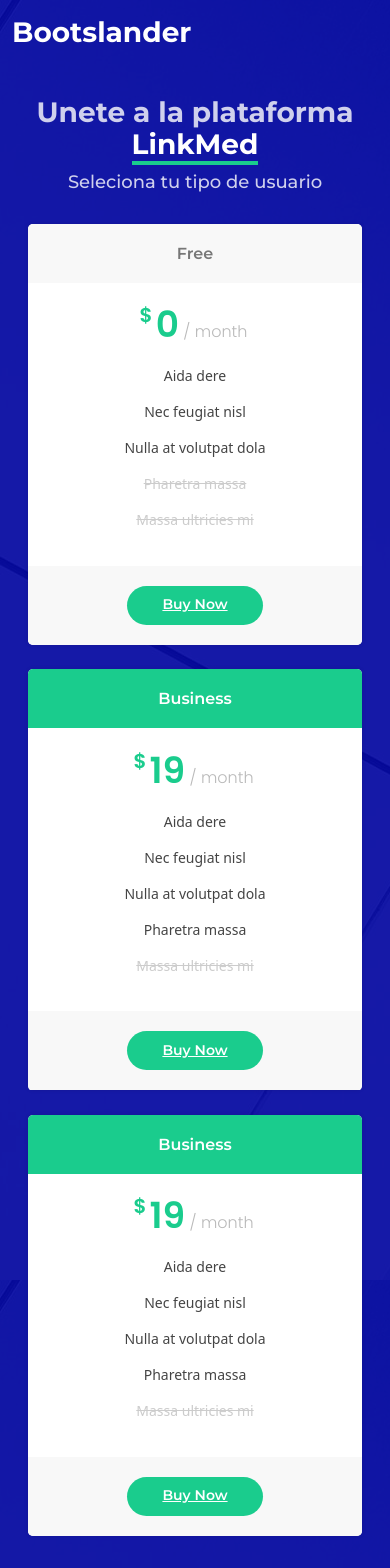
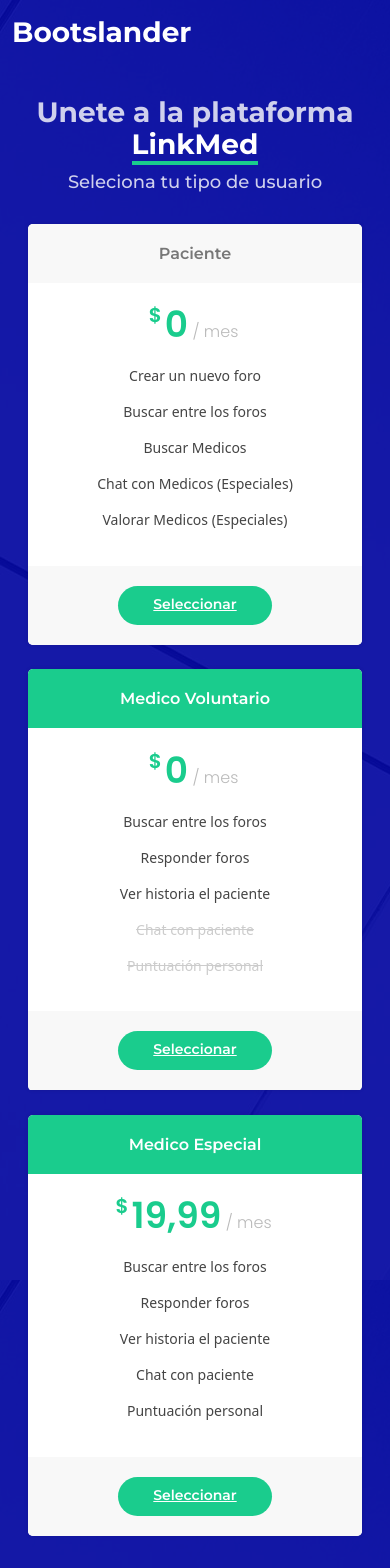
Before and after one commit to Miguelork/Frontend_IS, a React (Create React App) app: page /register in a window 390 px wide. Shown: the top 1568 px of the page. Built offline with nearby package versions, Linux system fonts and the light colour scheme.

Commit message:
home listo, efectos tarjetas

```diff
--- a/public/assets/css/style.css
+++ b/public/assets/css/style.css
@@ -1,10 +1,3 @@
-/**
-* Template Name: Bootslander - v2.3.1
-* Template URL: https://bootstrapmade.com/bootslander-free-bootstrap-landing-page-template/
-* Author: BootstrapMade.com
-* License: https://bootstrapmade.com/license/
-*/
-
 /*--------------------------------------------------------------
 # General
 --------------------------------------------------------------*/
@@ -422,7 +415,18 @@ h1, h2, h3, h4, h5, h6 {
 }
 
 .icoFont{
-  color: #0DD0B8;
+  color: #1acc8d;
+}
+.cardHero{
+  transition: transform .2s;
+}
+.cardHero:hover{
+  color:#f5f5f5;
+  background-color:#1acc8d ;
+  transform: scale(1.15);
+}
+.cardHero:hover .icoFont{
+  color:#f5f5f5;
 }
 
 #hero h1 span {
@@ -1197,6 +1201,11 @@ section {
   border-radius: 5px;
   position: relative;
   overflow: hidden;
+  transition: transform .2s;
+}
+
+.pricing .box:hover{
+  transform: scale(1.05);
 }
 
 .pricing h3 {
--- a/src/components/Register.jsx
+++ b/src/components/Register.jsx
@@ -61,51 +61,51 @@ const Register = () => {
                   <h2>Seleciona tu tipo de usuario</h2>
                 </div>
             <div className="row" data-aos="fade-center" style={{"justify-content":"center"}}>
-               <div className="col-lg-3 col-md-6">
+               <div className="col-lg-3 col-md-6 col-12">
                   <div className="box" data-aos="zoom-in" data-aos-delay={100}>
-                     <h3>Free</h3>
-                     <h4><sup>$</sup>0<span> / month</span></h4>
+                     <h3>Paciente</h3>
+                     <h4><sup>$</sup>0<span> / mes</span></h4>
                      <ul>
-                        <li>Aida dere</li>
-                        <li>Nec feugiat nisl</li>
-                        <li>Nulla at volutpat dola</li>
-                        <li className="na">Pharetra massa</li>
-                        <li className="na">Massa ultricies mi</li>
+                        <li>Crear un nuevo foro</li>
+                        <li>Buscar entre los foros</li>
+                        <li>Buscar Medicos </li>
+                        <li>Chat con Medicos (Especiales)</li>
+                        <li>Valorar Medicos (Especiales)</li>
                      </ul>
                      <div className="btn-wrap">
-                        <a href="#" className="btn-buy" onClick={ mostrarDivPaciente }>Buy Now</a>
+                        <a href="#" className="btn-buy" onClick={ mostrarDivPaciente }>Seleccionar</a>
                      </div>
                   </div>
                </div>
-               <div className="col-lg-3 col-md-6 mt-4 mt-md-0">
+               <div className="col-lg-3 col-md-6 col-12 mt-4 mt-md-0">
                   <div className="box featured" data-aos="zoom-in" data-aos-delay={200}>
-                     <h3>Business</h3>
-                     <h4><sup>$</sup>19<span> / month</span></h4>
+                     <h3>Medico Voluntario</h3>
+                     <h4><sup>$</sup>0<span> / mes</span></h4>
                      <ul>
-                        <li>Aida dere</li>
-                        <li>Nec feugiat nisl</li>
-                        <li>Nulla at volutpat dola</li>
-                        <li>Pharetra massa</li>
-                        <li className="na">Massa ultricies mi</li>
+                        <li>Buscar entre los foros</li>
+                        <li>Responder foros</li>
+                        <li>Ver historia el paciente</li>
+                        <li className="na">Chat con paciente</li>
+                        <li className="na">Puntuación personal</li>
                      </ul>
                      <div className="btn-wrap">
-                        <a href="#" className="btn-buy" onClick={ mostrarDivDoctorV }>Buy Now</a>
+                        <a href="#" className="btn-buy" onClick={ mostrarDivDoctorV }>Seleccionar</a>
                      </div>
                   </div>
                </div>
-               <div className="col-lg-3 col-md-6 mt-4 mt-md-0">
+               <div className="col-lg-3 col-md-6 col-12 mt-4 mt-md-0">
                   <div className="box featured" data-aos="zoom-in" data-aos-delay={200}>
-                     <h3>Business</h3>
-                     <h4><sup>$</sup>19<span> / month</span></h4>
+                     <h3>Medico Especial</h3>
+                     <h4><sup>$</sup>19,99<span> / mes</span></h4>
                      <ul>
-                        <li>Aida dere</li>
-                        <li>Nec feugiat nisl</li>
-                        <li>Nulla at volutpat dola</li>
-                        <li>Pharetra massa</li>
-                        <li className="na">Massa ultricies mi</li>
+                        <li>Buscar entre los foros</li>
+                        <li>Responder foros</li>
+                        <li>Ver historia el paciente</li>
+                        <li>Chat con paciente</li>
+                        <li>Puntuación personal</li>
                      </ul>
                      <div className="btn-wrap">
-                        <a href="#" className="btn-buy" onClick={ mostrarDivDoctorP }>Buy Now</a>
+                        <a href="#" className="btn-buy" onClick={ mostrarDivDoctorP }>Seleccionar</a>
                      </div>
                   </div>
                </div>
```
Also changed, not shown: src/components/Inicio.jsx (+27 -24 lines).
